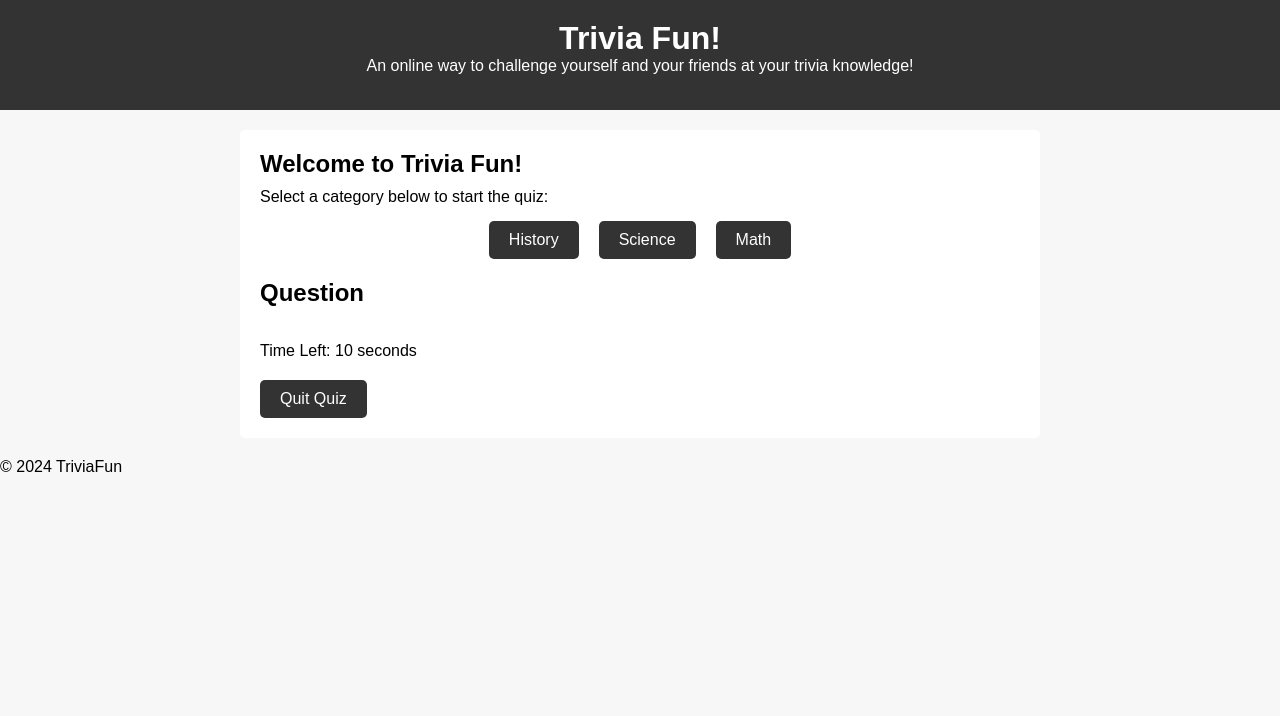
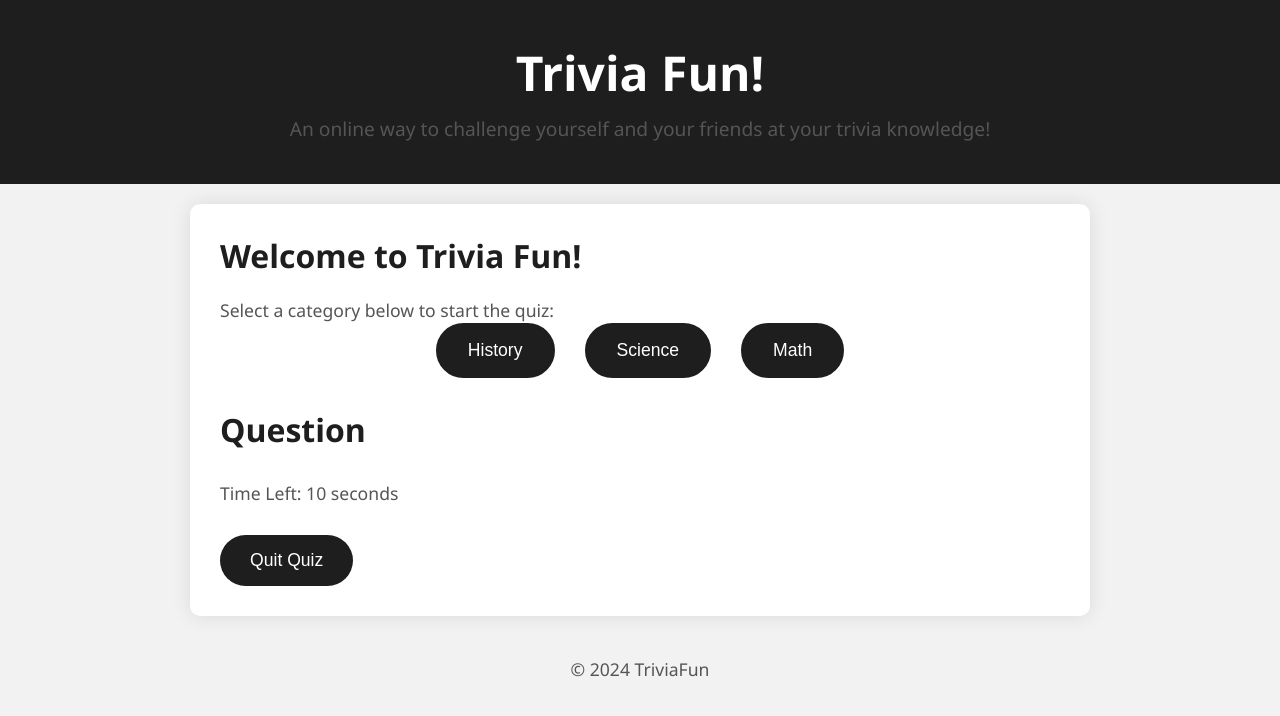
Before and after one commit to JamesM813/cs326_project, a website: page src/docs/milestone-02/index.html in a window 1280 px wide. Drawn offline with Linux system fonts and the light colour scheme.

Commit message:
Updated some css and added some comment ideas

```diff
--- a/src/docs/milestone-02/script.js
+++ b/src/docs/milestone-02/script.js
@@ -2,6 +2,8 @@
 //or a mock database thing
 let timerInterval;
 let selectedQuizData;
+
+//eventually, this will be in a pouchDB database. For now, we will just keep it like this
 const historyQuizData = [
     {
       question: "What year did World War II end?",
@@ -36,9 +38,11 @@ const mathQuizData = [
   }
 ];
 
+//we will also add more types of question in the back-end
+
   let currentQuestion = 0;
   let score = 0;
-  let timeLeft = 10;
+  let timeLeft = 10; //maybe change this to update dynamically, like 5 seconds per question?
 
   function startQuiz(category) {
 
--- a/src/docs/milestone-02/styles.css
+++ b/src/docs/milestone-02/styles.css
@@ -1,106 +1,151 @@
+/* Reset CSS */
 * {
   margin: 0;
   padding: 0;
   box-sizing: border-box;
 }
 
+/* Global Styles */
 body {
-    font-family: Arial, sans-serif;
-    background-color: #f7f7f7;
+  font-family: 'Segoe UI', Tahoma, Geneva, Verdana, sans-serif;
+  background-color: #f2f2f2;
+  color: #333;
 }
 
+/* Header Styles */
 header {
-    background-color: #333;
+  background-color: #1e1e1e;
   color: #fff;
   text-align: center;
-    padding: 20px 0;
+  padding: 40px 0;
 }
 
 header h1 {
-    font-size: 2rem;
+  font-size: 3rem;
+  margin-bottom: 10px;
 }
 
+header p {
+  font-size: 1.2rem;
+}
+
+/* Main Content Styles */
 main {
-    max-width: 800px;
+  max-width: 900px;
   margin: 20px auto;
-    padding: 20px;
+  padding: 30px;
   background-color: #fff;
-    border-radius: 5px;
+  border-radius: 10px;
+  box-shadow: 0 0 20px rgba(0, 0, 0, 0.1);
 }
 
 section {
-    margin-bottom: 20px;
+  margin-bottom: 30px;
 }
 
 h2 {
-    margin-bottom: 10px;
+  font-size: 2rem;
+  margin-bottom: 20px;
+  color: #1e1e1e;
 }
 
 p {
-    margin-bottom: 15px;
+  font-size: 1.1rem;
+  line-height: 1.5;
+  color: #555;
 }
 
+/* Category Buttons */
 .categories {
   display: flex;
   justify-content: center;
 }
 
 .categories button {
-    margin: 0 10px;
-    padding: 10px 20px;
-    font-size: 1rem;
-    background-color: #333;
+  margin: 0 15px;
+  padding: 15px 30px;
+  font-size: 1.1rem;
+  background-color: #1e1e1e;
   color: #fff;
-    border: none;
-    border-radius: 5px;
+  border: 2px solid #1e1e1e;
+  border-radius: 30px;
   cursor: pointer;
+  transition: all 0.3s ease;
 }
 
 .categories button:hover {
-    background-color: #555;
+  background-color: transparent;
+  color: #1e1e1e;
 }
 
+/* Question Section Styles */
 #question-number {
   font-weight: bold;
+  font-size: 1.2rem;
+  color: #1e1e1e;
 }
 
 #question-text {
-    margin-bottom: 15px;
-  }
-
-  #answers {
-    display: flex;
-    flex-direction: column;
+  font-size: 1.3rem;
+  margin-bottom: 20px;
+  color: #1e1e1e;
 }
 
 #answers button {
-    margin-bottom: 10px;
+  margin-bottom: 15px;
+  padding: 15px 30px;
+  font-size: 1.1rem;
+  background-color: #1e1e1e;
+  color: #fff;
+  border: 2px solid #1e1e1e;
+  border-radius: 30px;
+  cursor: pointer;
+  transition: all 0.3s ease;
+}
+
+#answers button:hover {
+  background-color: transparent;
+  color: #1e1e1e;
 }
 
 #timer {
-    margin-top: 20px;
+  font-size: 1.1rem;
+  margin-top: 30px;
+  color: #555;
 }
 
+/* Result Section Styles */
 #result {
   display: none;
   text-align: center;
 }
 
 #result-text {
-    font-size: 1.2rem;
+  font-size: 1.5rem;
   font-weight: bold;
+  color: #1e1e1e;
 }
 
+/* Generic Button Styles */
 button {
-    padding: 10px 20px;
-    font-size: 1rem;
-    background-color: #333;
+  padding: 15px 30px;
+  font-size: 1.1rem;
+  background-color: #1e1e1e;
   color: #fff;
   border: none;
-    border-radius: 5px;
+  border-radius: 30px;
   cursor: pointer;
+  transition: all 0.3s ease;
 }
 
 button:hover {
   background-color: #555;
 }
+
+/* Footer Styles */
+footer {
+  text-align: center;
+  margin-top: 40px;
+  color: #888;
+  font-size: 0.9rem;
+}
```
Lines whose indentation alone changed are shown as unchanged.
